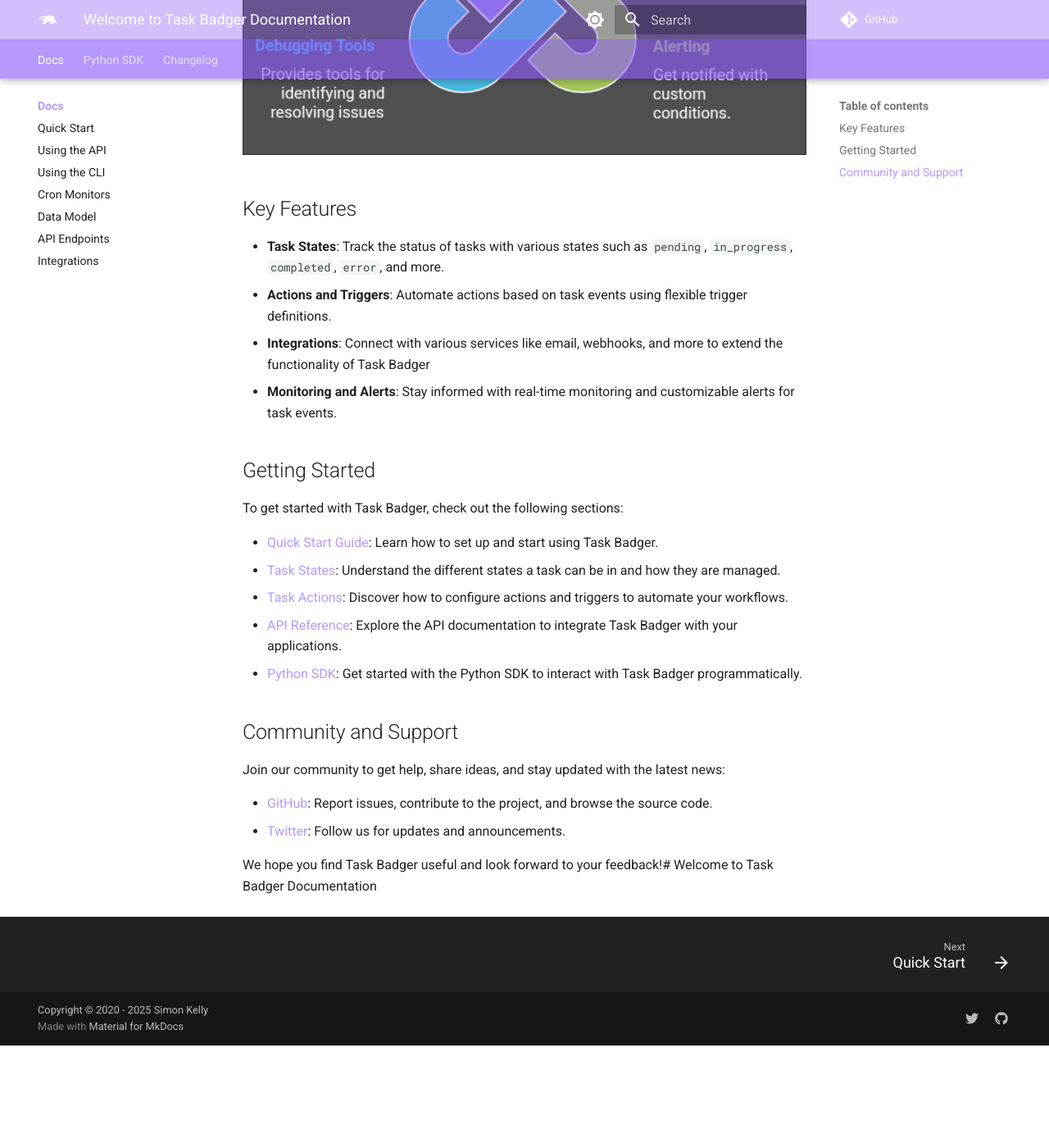
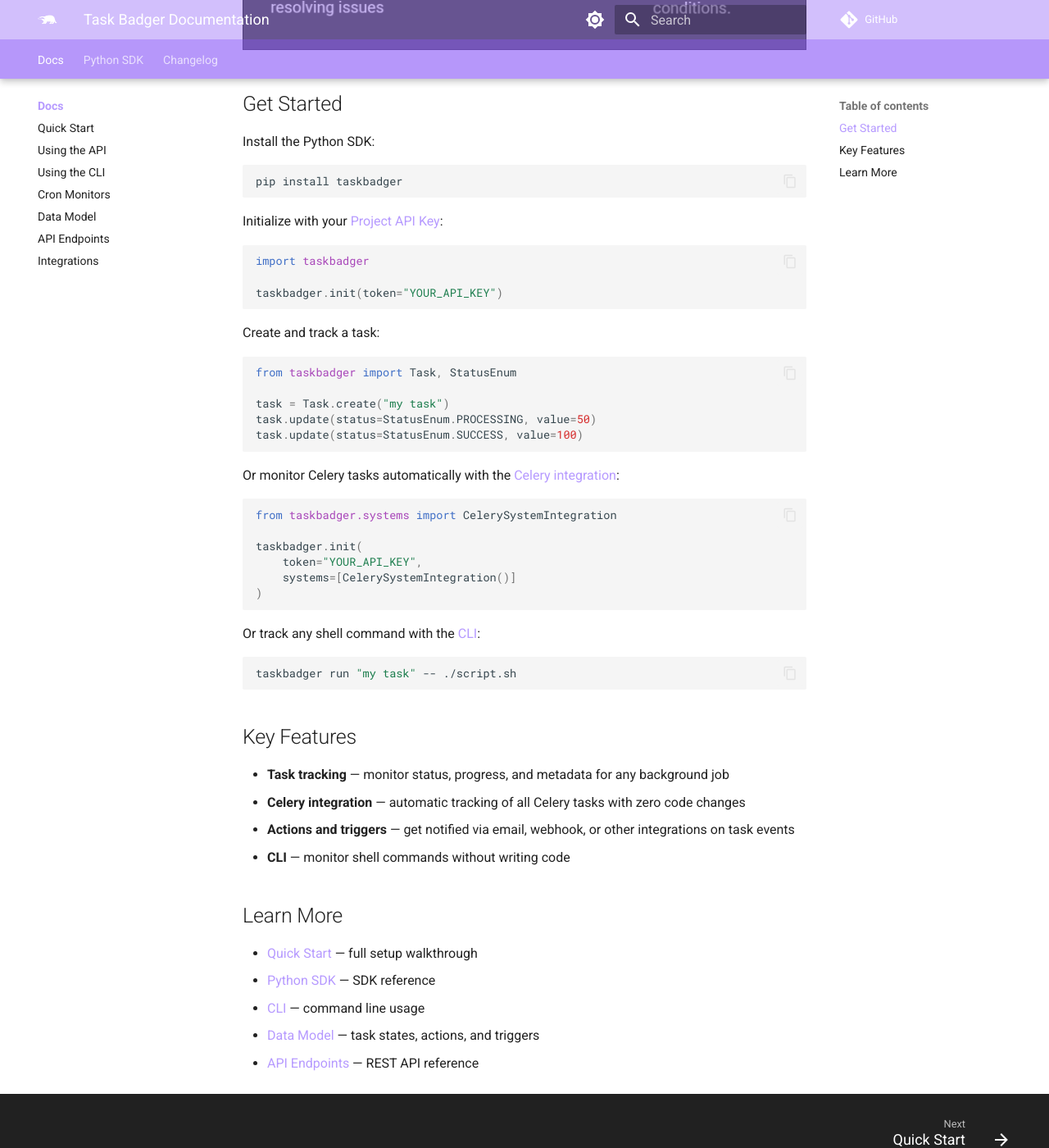
Before and after one commit to taskbadger/taskbadger-docs, an MkDocs documentation site: the page built from docs/index.md, in a window 1280 px wide and 1400 px high, scrolled down 684 px. Shown: the whole window at 82% size. Built offline with MkDocs 1.6.1 and Material for MkDocs 9.7.7, drawn with Linux system fonts in a browser that asks for light colours; comment, search, counter and statistics services are not loaded; before the commit the page ends 1959 px from its top, so only the background shows below that; some of the changed text lies outside the part shown.

Commit message:
simplify index page with concise intro and code examples
Co-Authored-By: Claude Opus 4.6 <noreply@anthropic.com>

````diff
--- a/docs/index.md
+++ b/docs/index.md
@@ -1,31 +1,63 @@
-# Welcome to Task Badger Documentation
+# Task Badger Documentation
 
-Task Badger is a specialized monitoring system designed to provide deep visibility into your background jobs and asynchronous tasks. While it doesn't handle task execution itself, Task Badger seamlessly integrates with popular task processing systems like Celery to give developers comprehensive insights into their task operations. With Task Badger, you can track task progress, analyze performance patterns, and debug issues across your distributed task processing infrastructure. Whether you're managing a small set of periodic jobs or orchestrating complex distributed workflows, Task Badger offers the monitoring and observability tools you need to ensure your tasks are running smoothly.
+Task Badger is a monitoring and observability platform for background jobs and async tasks. It integrates with task processing systems like Celery to give you visibility into task progress, performance, and failures.
 
 ![Task Badger](assets/visualization.png)
 
+## Get Started
+
+Install the Python SDK:
+
+```bash
+pip install taskbadger
+```
+
+Initialize with your [Project API Key](https://taskbadger.net):
+
+```python
+import taskbadger
+
+taskbadger.init(token="YOUR_API_KEY")
+```
+
+Create and track a task:
+
+```python
+from taskbadger import Task, StatusEnum
+
+task = Task.create("my task")
+task.update(status=StatusEnum.PROCESSING, value=50)
+task.update(status=StatusEnum.SUCCESS, value=100)
+```
+
+Or monitor Celery tasks automatically with the [Celery integration](python-celery.md):
+
+```python
+from taskbadger.systems import CelerySystemIntegration
+
+taskbadger.init(
+    token="YOUR_API_KEY",
+    systems=[CelerySystemIntegration()]
+)
+```
+
+Or track any shell command with the [CLI](cli.md):
+
+```bash
+taskbadger run "my task" -- ./script.sh
+```
+
 ## Key Features
 
-- **Task States**: Track the status of tasks with various states such as `pending`, `in_progress`, `completed`, `error`, and more.
-- **Actions and Triggers**: Automate actions based on task events using flexible trigger definitions.
-- **Integrations**: Connect with various services like email, webhooks, and more to extend the functionality of Task Badger
-- **Monitoring and Alerts**: Stay informed with real-time monitoring and customizable alerts for task events.
+- **Task tracking** — monitor status, progress, and metadata for any background job
+- **Celery integration** — automatic tracking of all Celery tasks with zero code changes
+- **Actions and triggers** — get notified via email, webhook, or other integrations on task events
+- **CLI** — monitor shell commands without writing code
 
-## Getting Started
+## Learn More
 
-To get started with Task Badger, check out the following sections:
-
-- [Quick Start Guide](quick.md): Learn how to set up and start using Task Badger.
-- [Task States](data_model.md): Understand the different states a task can be in and how they are managed.
-- [Task Actions](data_model.md#task-actions): Discover how to configure actions and triggers to automate your workflows.
-- [API Reference](api.md): Explore the API documentation to integrate Task Badger with your applications.
-- [Python SDK](python.md): Get started with the Python SDK to interact with Task Badger programmatically.
-
-## Community and Support
-
-Join our community to get help, share ideas, and stay updated with the latest news:
-
-- [GitHub](https://github.com/Task Badger): Report issues, contribute to the project, and browse the source code.
-- [Twitter](https://twitter.com/@task_badger): Follow us for updates and announcements.
-
-We hope you find Task Badger useful and look forward to your feedback!# Welcome to Task Badger Documentation
+- [Quick Start](quick.md) — full setup walkthrough
+- [Python SDK](python.md) — SDK reference
+- [CLI](cli.md) — command line usage
+- [Data Model](data_model.md) — task states, actions, and triggers
+- [API Endpoints](api.md) — REST API reference
````
